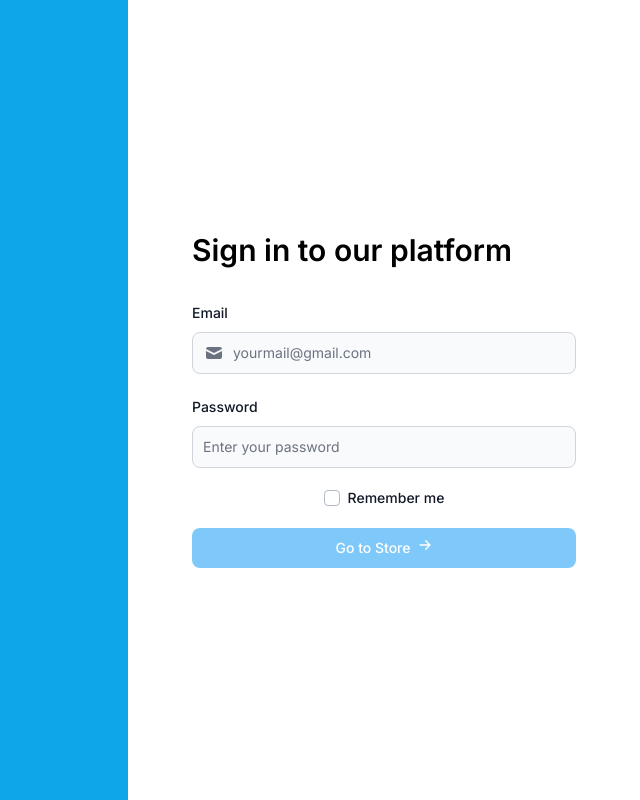
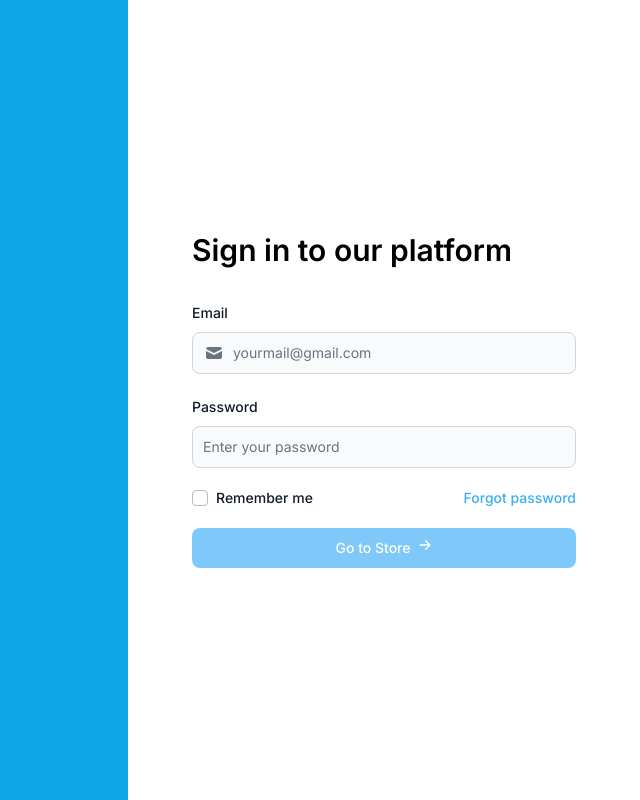
Before and after one commit to Electronics-Store-Management/ESMS-frontend, a Next.js app: page /signin in a window 1280 px wide. Shown: the whole page, without its empty margins (640-1280 px from the left). Built offline with nearby package versions, Linux system fonts and the light colour scheme.

Commit message:
dev: add Link component

```diff
--- a/src/app/signin/page.tsx
+++ b/src/app/signin/page.tsx
@@ -3,6 +3,7 @@
 import Button from "@/components/Button/Button";
 import CheckBox from "@/components/Checkbox/CheckBox";
 import TextInput from "@/components/Input/TextInput";
+import Link from "@/components/Typography/Link";
 import { HiMail, HiArrowRight } from "react-icons/hi";
 
 export default function Page() {
@@ -25,8 +26,9 @@ export default function Page() {
 						title="Password"
 						placeholder="Enter your password"
 					/>
-					<div className=" flex justify-around mt-5">
+					<div className=" w-full flex justify-between items-center mt-5">
 						<CheckBox id="remember me">Remember me</CheckBox>
+						<Link>Forgot password</Link>
 					</div>
 					<Button className=" mt-5 w-full">
 						<p className=" mr-2">Go to Store</p> <HiArrowRight />
--- /dev/null
+++ b/src/components/Typography/Link.tsx
@@ -0,0 +1,26 @@
+import { ReactNodeChildren } from "@/types/ReactNodeChildren";
+
+export default function Link({
+	href = "",
+	onClick = () => {},
+	children,
+	className,
+	...props
+}: PropTypes) {
+	return (
+		<a
+			className={`font-medium text-sm text-primary-400 ${className}`}
+			href={href}
+			onClick={onClick}
+			{...props}
+		>
+			{children}
+		</a>
+	);
+}
+
+type PropTypes = {
+	href?: string;
+	onClick?: (d: any) => any;
+} & React.ComponentProps<"a"> &
+	ReactNodeChildren;
```
